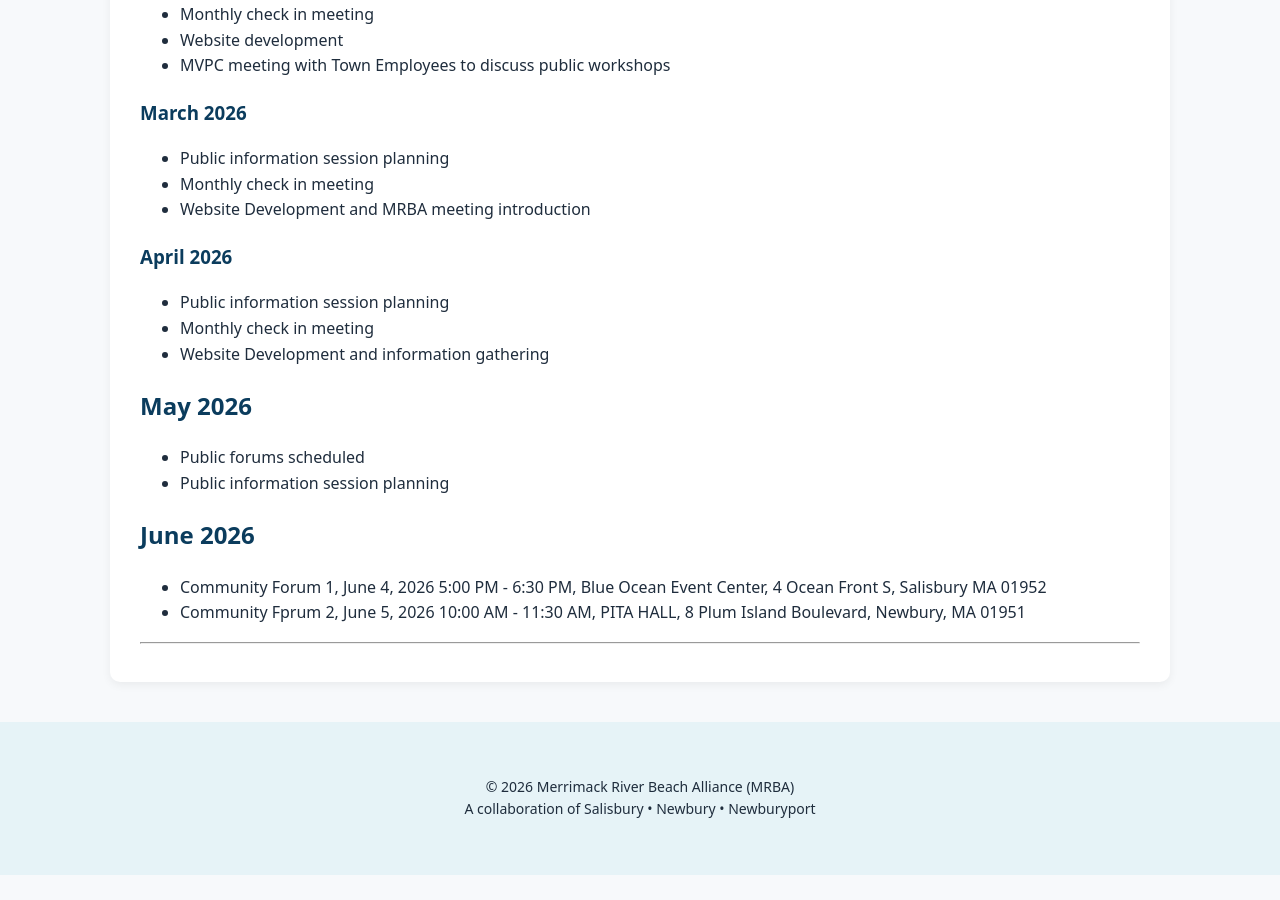
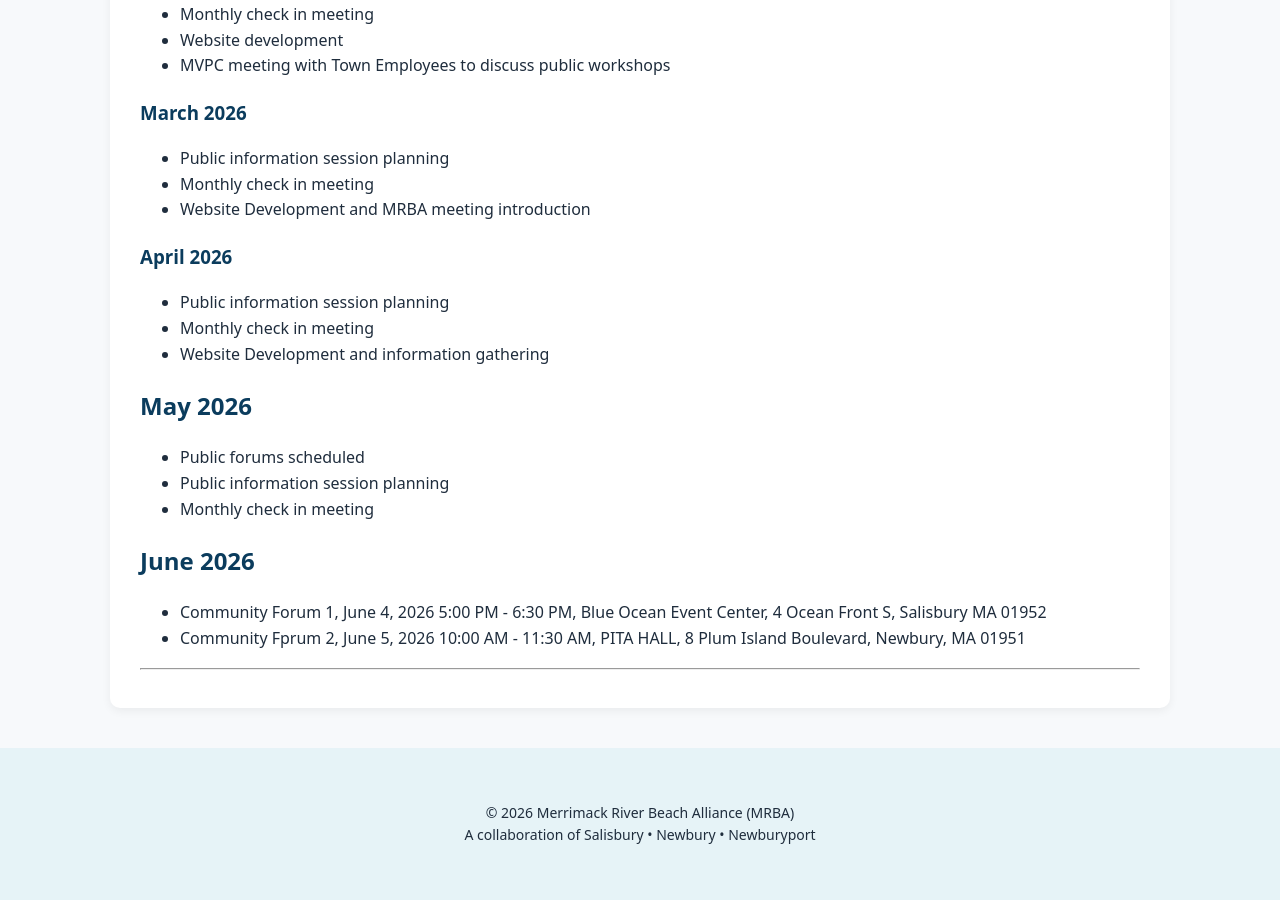
Before and after one commit to MAMRBAGOV/mamrba.gov, a Jekyll site: the page built from czm-grant.md, in a window 1280 px wide and 900 px high, scrolled down 2282 px. Built offline with Jekyll 4.4.1, drawn with Linux system fonts in a browser that asks for light colours; before the commit the page ends 3157 px from its top, so only the background shows below that.

Commit message:
Update czm-grant.md

```diff
--- a/czm-grant.md
+++ b/czm-grant.md
@@ -77,6 +77,7 @@ The project exemplifies local and regional partnerships by bringing together thr
 ## May 2026
 - Public forums scheduled
 - Public information session planning
+- Monthly check in meeting
 
 ## June 2026
 - Community Forum 1, June 4, 2026 5:00 PM - 6:30 PM, Blue Ocean Event Center, 4 Ocean Front S, Salisbury MA 01952
```
